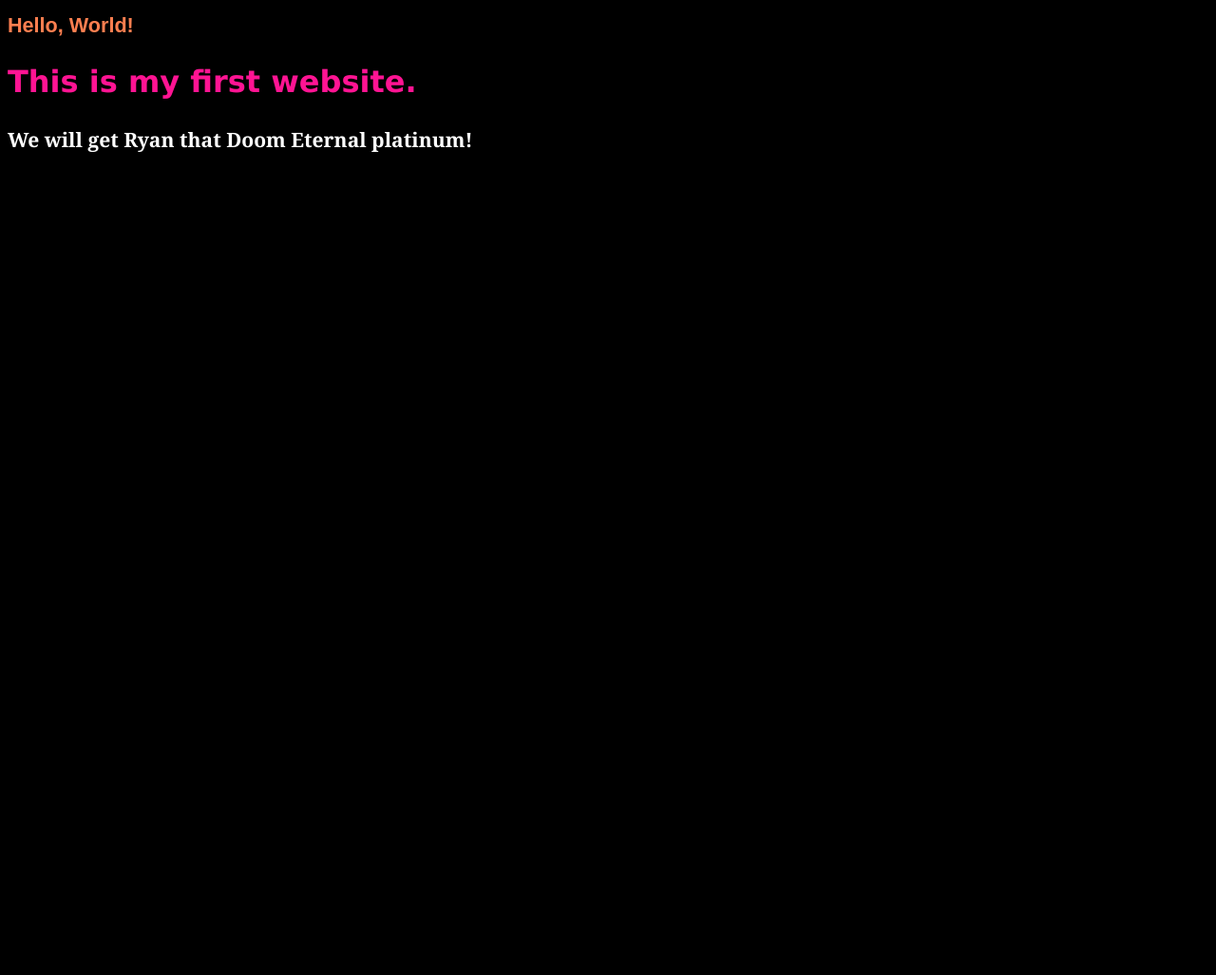
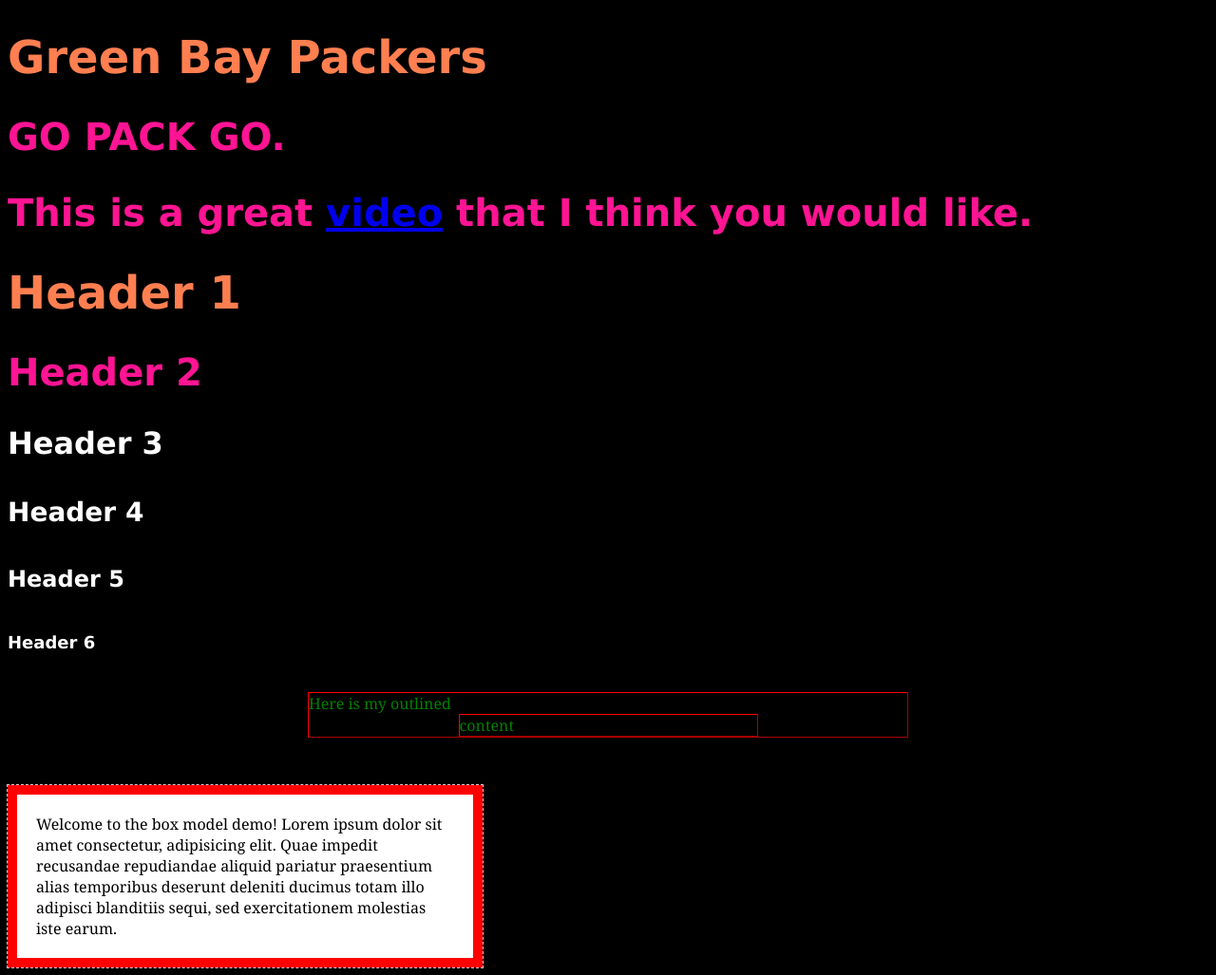
Before and after one commit to Gamloit/web-playground, a plain HTML site: page index.html in a window 1280 px wide. Shown: the whole page at 95% size. Before the commit the page ends 800 px from the top, so only its background shows below. Drawn offline with Linux system fonts and the light colour scheme.

Commit message:
Learning the box model

```diff
--- a/index.html
+++ b/index.html
@@ -7,10 +7,23 @@
     <link rel="stylesheet" href="./styles.css">
 </head>
 <body>
-   <h1>Hello, World!</h1>
+   <h1>Green Bay Packers</h1>
 
-   <h2>This is my first website.</h2>
+   <h2>GO PACK GO.</h2>
 
-   <h3>We will get Ryan that Doom Eternal platinum!</h3>
+   <h2>This is a great
+       <a href="https://youtu.be/kd2KEHvK-q8" target="_blank">video</a> that I think you would like.
+   </h2>
+
+   <h1>Header 1</h1>
+   <h2>Header 2</h2>
+   <h3>Header 3</h3>
+   <h4>Header 4</h4>
+   <h5>Header 5</h5>
+   <h6>Header 6</h6>
+
+   <div class="outlined-content">Here is my outlined <div class="outlined-content">content</div></div>
+
+   <div class="box-model">Welcome to the box model demo! Lorem ipsum dolor sit amet consectetur, adipisicing elit. Quae impedit recusandae repudiandae aliquid pariatur praesentium alias temporibus deserunt deleniti ducimus totam illo adipisci blanditiis sequi, sed exercitationem molestias iste earum.</div>
 </body>
 </html>
--- a/styles.css
+++ b/styles.css
@@ -1,5 +1,8 @@
 /*
-TODO: Chat with Ryan about the box model
+Specificity, low to high:
+- Elements (h1, p, ul, etc.) - specificity points: 1
+- Classes (.my-class, .another-class, etc.) - specificity points: 10
+- IDs (#header, #another-unique-element) - specificity points: 100
 */
 *,
 *::before,
@@ -7,26 +10,60 @@
     box-sizing: border-box;
 }
 
-h1{
-
-    color: coral;
-    font-family: fantasy;
-    font-size: larger;
+body {
+    font-family: Cambria, Cochin, Georgia, Times, 'Times New Roman', serif;
+    background-color: #000000;
+    color: #ffffff;
 }
 
-h2{
-    color: deeppink;
+h1,
+h2,
+h3,
+h4,
+h5,
+h6 {
     font-family: Verdana, Geneva, Tahoma, sans-serif;
-    font-size: xx-large;
-    font-weight: 900;
-    margin-right: initial;
-
 }
 
-body {
-    background-color: #000000;
-    color: #ffffff;
-    font-family: Cambria, Cochin, Georgia, Times, 'Times New Roman', serif;
-    font-size: large;
-    font-weight: bolder;
+h1 {
+    font-size: 48px;
+    color: coral;
 }
+
+h2 {
+    font-size: 40px;
+    color: deeppink;
+}
+
+h3 {
+    font-size: 32px;
+}
+
+h4 {
+    font-size: 28px;
+}
+
+h5 {
+    font-size: 24px;
+}
+
+h6 {
+    font-size: 18px;
+}
+
+.outlined-content {
+    border: 1px outset red;
+    color: green;
+    margin: auto;
+    width: 50%;
+}
+
+.box-model {
+    outline: 1px dashed pink;
+    border: 10px solid red;
+    margin-top: 50px;
+    padding: 20px;
+    background-color: white;
+    color: black;
+    width: 500px;
+}
```
